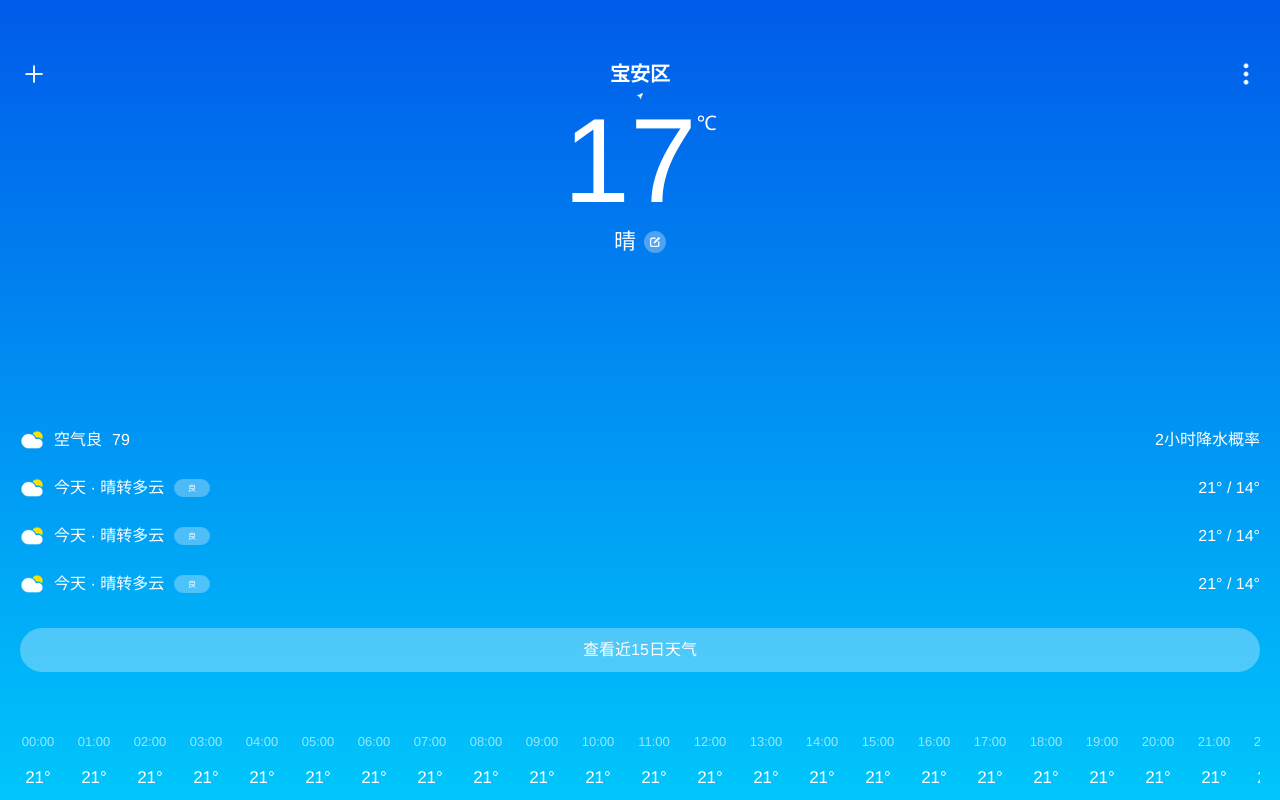
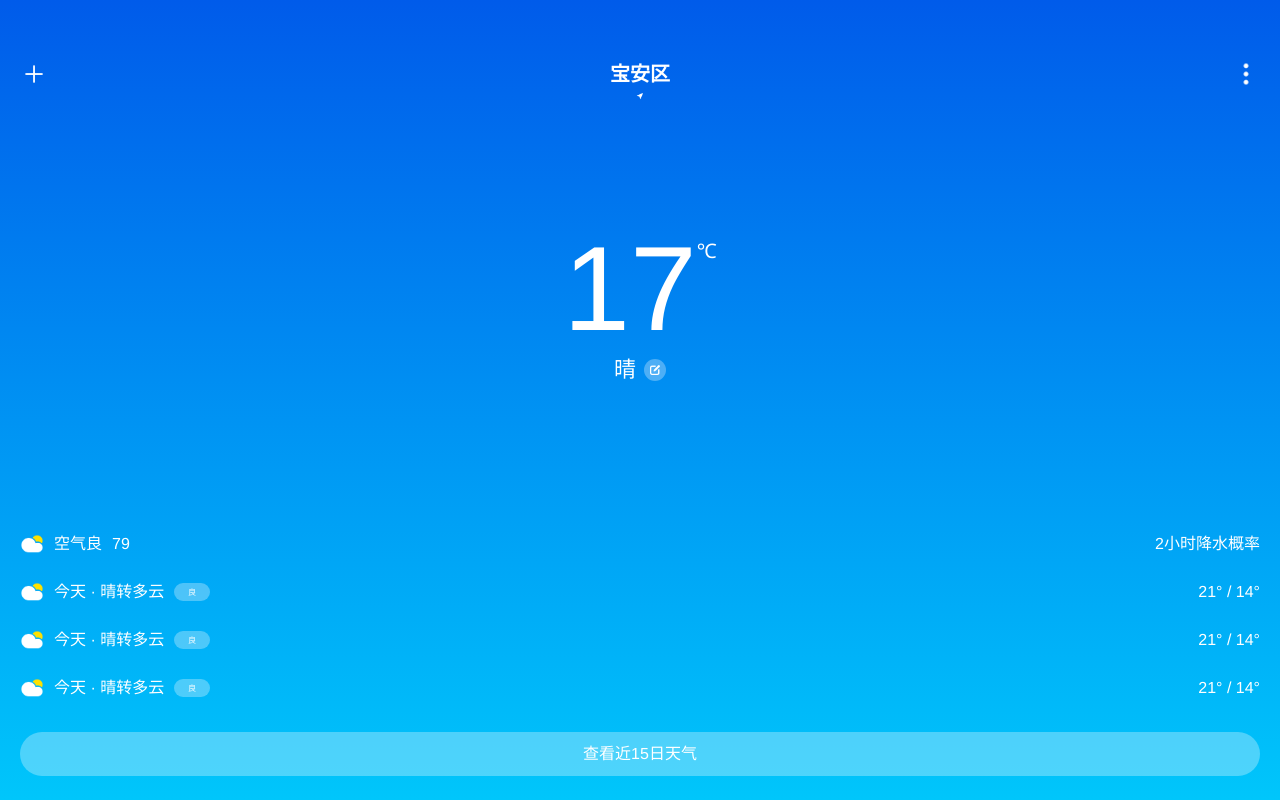
Before and after one commit to AlanLee97/vue3-miui-weather, a Vue app: page / in a window 1280 px wide. Built offline with nearby package versions, Linux system fonts and the light colour scheme.

Commit message:
fix: 更新温度显示样式

```diff
--- a/src/components/temperature-text-box/temperature-text-box.vue
+++ b/src/components/temperature-text-box/temperature-text-box.vue
@@ -3,7 +3,7 @@
 </script>
 
 <template>
-  <div class="temperature-text-box">
+  <flex-box class="temperature-text-box" center-h-v direction-column>
     <DisplayTemperature />
     <flex-box center-h-v>
       <span>晴</span>
@@ -11,14 +11,15 @@
         <img class="icon" src="../../assets/edit.png" alt="">
       </flex-box>
     </flex-box>
-  </div>
+  </flex-box>
 </template>
 
 <style lang="scss" scoped>
 .temperature-text-box {
   padding: 100px 0;
   font-size: 22px;
-  height: 52vh;
+  height: 65vh;
+  padding-top: 200px;
 
   .icon-wrapper {
     width: 22px;
```
